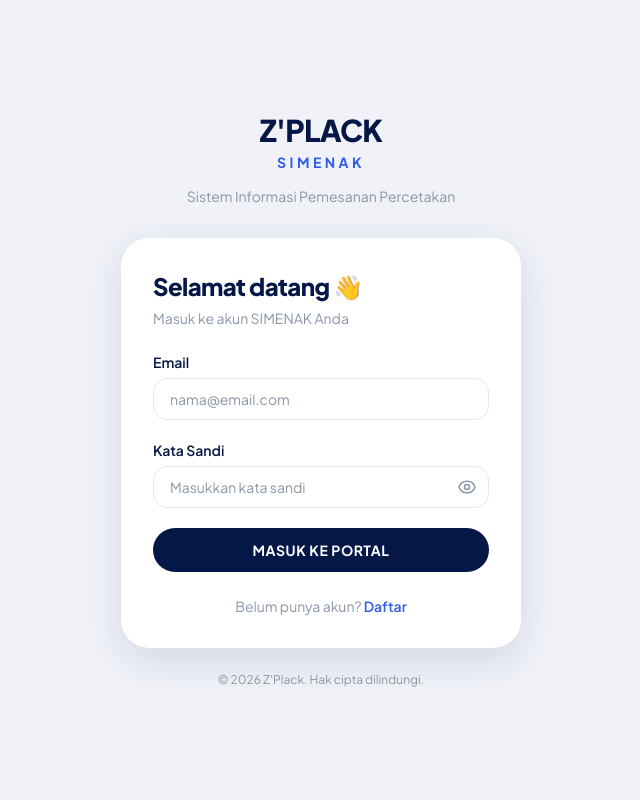
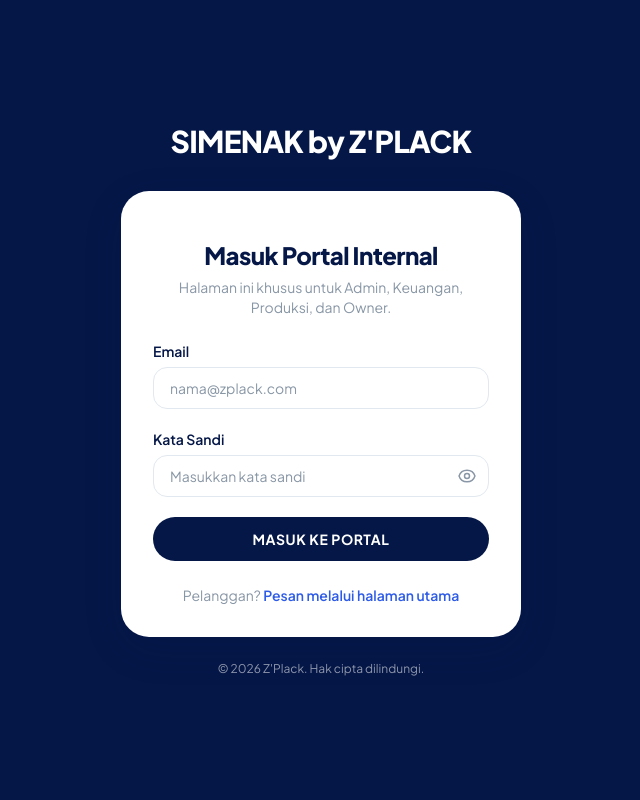
Before and after one commit to destiandira88/SIMENAK, a CodeIgniter 4 app: the page made by app/Views/auth/login.php in a window 1280 px wide. Shown: the whole page, without its empty margins (319-959 px from the left). Run offline with PHP 8.4 and a stand-in for CodeIgniter, Linux system fonts and the light colour scheme; the template is opened without the code that fills it, so the values that code supplies are empty; some libraries are stand-ins or nearby versions.

Commit message:
feat: pisahkan login internal ke halaman /login dan tombol daftar di landing.
Pelanggan tetap masuk lewat modal landing; admin/keuangan/produksi/owner memakai portal login terpisah dengan redirect dashboard per role.

Co-authored-by: Cursor <cursoragent@cursor.com>

```diff
--- a/app/Config/Routes.php
+++ b/app/Config/Routes.php
@@ -11,6 +11,7 @@ use CodeIgniter\Router\RouteCollection;
 $routes->get('/', 'LandingController::index');
 
 $routes->get('login', 'AuthController::login');
+$routes->get('portal', 'AuthController::login');
 $routes->post('login', 'AuthController::loginProcess');
 $routes->post('login-ajax', 'AuthController::loginAjax');
 $routes->get('register', 'AuthController::register');
@@ -25,6 +26,11 @@ $routes->get('tracking/(:segment)', 'TrackingController::show/$1');
 $routes->group('', ['filter' => 'auth'], static function ($routes) {
 
     $routes->get('dashboard', 'DashboardController::index');
+    $routes->get('admin/dashboard', 'DashboardController::index');
+    $routes->get('keuangan/dashboard', 'DashboardController::index');
+    $routes->get('produksi/dashboard', 'DashboardController::index');
+    $routes->get('owner/dashboard', 'DashboardController::index');
+    $routes->get('pelanggan/dashboard', 'DashboardController::index');
     $routes->post('logout', 'AuthController::logout');
     $routes->get('notifikasi', 'DashboardController::notifikasi');
     $routes->get('notifikasi/list', 'NotificationController::list');
--- a/app/Views/auth/login.php
+++ b/app/Views/auth/login.php
@@ -1,16 +1,34 @@
 <?= $this->extend('layouts/auth') ?>
 
-<?= $this->section('title') ?>Masuk<?= $this->endSection() ?>
+<?= $this->section('title') ?>Portal Internal<?= $this->endSection() ?>
+
+<?= $this->section('styles') ?>
+<style>
+    body {
+        background: var(--navy);
+    }
+
+    body .text-center.mb-8 a span {
+        color: #fff !important;
+    }
+
+    body .text-center.text-xs.mt-6 {
+        color: rgba(255, 255, 255, 0.55) !important;
+    }
+</style>
+<?= $this->endSection() ?>
 
 <?= $this->section('content') ?>
 
 <div class="mb-6">
-    <h1 class="text-2xl font-extrabold tracking-tight" style="color:var(--navy);">
-        Selamat datang 👋
-    </h1>
-    <p class="mt-1.5 text-sm" style="color:var(--text-muted);">
-        Masuk ke akun SIMENAK Anda
-    </p>
+    <center>
+        <h1 class="mt-4 text-2xl font-extrabold tracking-tight" style="color:var(--navy);">
+            Masuk Portal Internal
+        </h1>
+        <p class="mt-1.5 text-sm" style="color:var(--text-muted);">
+            Halaman ini khusus untuk Admin, Keuangan, Produksi, dan Owner.
+        </p>
+        <center>
 </div>
 
 <form action="<?= site_url('login') ?>" method="post" class="space-y-5">
@@ -27,9 +45,8 @@
             value="<?= esc(old('email')) ?>"
             required
             autocomplete="email"
-            placeholder="nama@email.com"
-            class="input-field w-full px-4 py-2.5 text-sm text-[#051747] placeholder:text-[#8896A5]"
-        >
+            placeholder="nama@zplack.com"
+            class="input-field w-full px-4 py-2.5 text-sm text-[#051747] placeholder:text-[#8896A5]">
     </div>
 
     <div>
@@ -44,20 +61,18 @@
                 required
                 autocomplete="current-password"
                 placeholder="Masukkan kata sandi"
-                class="input-field w-full px-4 py-2.5 pr-11 text-sm text-[#051747] placeholder:text-[#8896A5]"
-            >
+                class="input-field w-full px-4 py-2.5 pr-11 text-sm text-[#051747] placeholder:text-[#8896A5]">
             <button
                 type="button"
                 id="togglePassword"
                 class="absolute inset-y-0 right-0 flex items-center px-3 text-[#8896A5] hover:text-[#2E5CE6] transition-colors"
-                aria-label="Tampilkan kata sandi"
-            >
+                aria-label="Tampilkan kata sandi">
                 <svg id="iconEye" class="w-5 h-5" fill="none" stroke="currentColor" viewBox="0 0 24 24" stroke-width="1.75">
-                    <path stroke-linecap="round" stroke-linejoin="round" d="M15 12a3 3 0 11-6 0 3 3 0 016 0z"/>
-                    <path stroke-linecap="round" stroke-linejoin="round" d="M2.458 12C3.732 7.943 7.523 5 12 5c4.478 0 8.268 2.943 9.542 7-1.274 4.057-5.064 7-9.542 7-4.477 0-8.268-2.943-9.542-7z"/>
+                    <path stroke-linecap="round" stroke-linejoin="round" d="M15 12a3 3 0 11-6 0 3 3 0 016 0z" />
+                    <path stroke-linecap="round" stroke-linejoin="round" d="M2.458 12C3.732 7.943 7.523 5 12 5c4.478 0 8.268 2.943 9.542 7-1.274 4.057-5.064 7-9.542 7-4.477 0-8.268-2.943-9.542-7z" />
                 </svg>
                 <svg id="iconEyeOff" class="w-5 h-5 hidden" fill="none" stroke="currentColor" viewBox="0 0 24 24" stroke-width="1.75">
-                    <path stroke-linecap="round" stroke-linejoin="round" d="M13.875 18.825A10.05 10.05 0 0112 19c-4.478 0-8.268-2.943-9.543-7a9.97 9.97 0 011.563-3.029m5.858 3.03a3 3 0 114.243 4.243M9.878 9.878l4.242 4.242M9.88 9.88l-3.29-3.29m7.532 7.532l3.29 3.29M3 3l3.59 3.59m0 0A9.953 9.953 0 0112 5c4.478 0 8.268 2.943 9.543 7a10.025 10.025 0 01-4.132 5.411m0 0L21 21"/>
+                    <path stroke-linecap="round" stroke-linejoin="round" d="M13.875 18.825A10.05 10.05 0 0112 19c-4.478 0-8.268-2.943-9.543-7a9.97 9.97 0 011.563-3.029m5.858 3.03a3 3 0 114.243 4.243M9.878 9.878l4.242 4.242M9.88 9.88l-3.29-3.29m7.532 7.532l3.29 3.29M3 3l3.59 3.59m0 0A9.953 9.953 0 0112 5c4.478 0 8.268 2.943 9.543 7a10.025 10.025 0 01-4.132 5.411m0 0L21 21" />
                 </svg>
             </button>
         </div>
@@ -65,32 +80,32 @@
 
     <button
         type="submit"
-        class="btn-primary w-full py-3 text-white text-sm mt-2"
-    >
+        class="btn-primary w-full py-3 text-white text-sm mt-2">
         Masuk ke Portal
     </button>
 </form>
 
 <p class="text-center text-sm mt-6" style="color:var(--text-muted);">
-    Belum punya akun?
-    <a href="<?= site_url('register') ?>" class="font-semibold hover:underline" style="color:var(--blue-accent);">
-        Daftar
+    Pelanggan?
+    <a href="<?= site_url('/') ?>" class="font-semibold hover:underline" style="color:var(--blue-accent);">
+        Pesan melalui halaman utama
     </a>
 </p>
+
 
 <?= $this->endSection() ?>
 
 <?= $this->section('scripts') ?>
 <script>
-    (function () {
+    (function() {
         const passwordInput = document.getElementById('password');
-        const toggleBtn     = document.getElementById('togglePassword');
-        const iconEye       = document.getElementById('iconEye');
-        const iconEyeOff    = document.getElementById('iconEyeOff');
+        const toggleBtn = document.getElementById('togglePassword');
+        const iconEye = document.getElementById('iconEye');
+        const iconEyeOff = document.getElementById('iconEyeOff');
 
         if (!passwordInput || !toggleBtn) return;
 
-        toggleBtn.addEventListener('click', function () {
+        toggleBtn.addEventListener('click', function() {
             const isHidden = passwordInput.type === 'password';
             passwordInput.type = isHidden ? 'text' : 'password';
             iconEye.classList.toggle('hidden', isHidden);
--- a/app/Views/layouts/auth.php
+++ b/app/Views/layouts/auth.php
@@ -1,5 +1,6 @@
 <!DOCTYPE html>
 <html lang="id">
+
 <head>
     <meta charset="UTF-8">
     <meta name="viewport" content="width=device-width, initial-scale=1.0">
@@ -10,21 +11,21 @@
     <script src="https://cdn.tailwindcss.com"></script>
     <style>
         :root {
-            --navy:        #051747;
-            --navy-mid:    #0a2860;
+            --navy: #051747;
+            --navy-mid: #0a2860;
             --blue-accent: #2E5CE6;
-            --bg-page:     #F0F2F8;
-            --bg-white:    #FFFFFF;
-            --text-body:   #4A5568;
-            --text-muted:  #8896A5;
-            --border:      #E2E8F0;
-            --radius-sm:   8px;
-            --radius-md:   14px;
-            --radius-lg:   20px;
-            --radius-xl:   28px;
-            --shadow-sm:   0 1px 3px rgba(5,23,71,.06);
-            --shadow-md:   0 4px 16px rgba(5,23,71,.08);
-            --shadow-lg:   0 12px 40px rgba(5,23,71,.12);
+            --bg-page: #F0F2F8;
+            --bg-white: #FFFFFF;
+            --text-body: #4A5568;
+            --text-muted: #8896A5;
+            --border: #E2E8F0;
+            --radius-sm: 8px;
+            --radius-md: 14px;
+            --radius-lg: 20px;
+            --radius-xl: 28px;
+            --shadow-sm: 0 1px 3px rgba(5, 23, 71, .06);
+            --shadow-md: 0 4px 16px rgba(5, 23, 71, .08);
+            --shadow-lg: 0 12px 40px rgba(5, 23, 71, .12);
         }
 
         body {
@@ -67,6 +68,7 @@
     </style>
     <?= $this->renderSection('styles') ?>
 </head>
+
 <body class="min-h-screen flex items-center justify-center px-4 py-8">
 
     <div class="w-full max-w-[400px]">
@@ -74,12 +76,8 @@
         <!-- Logo -->
         <div class="text-center mb-8">
             <a href="<?= site_url('/') ?>" class="inline-block">
-                <span class="block text-3xl font-extrabold tracking-tight" style="color:var(--navy);">Z'PLACK</span>
-                <span class="block text-sm font-bold tracking-[0.25em] mt-1" style="color:var(--blue-accent);">SIMENAK</span>
+                <span class="block text-3xl font-extrabold tracking-tight" style="color:var(--navy);">SIMENAK by Z'PLACK</span>
             </a>
-            <p class="mt-3 text-sm" style="color:var(--text-muted);">
-                Sistem Informasi Pemesanan Percetakan
-            </p>
         </div>
 
         <!-- Auth Card -->
@@ -96,4 +94,5 @@
     <?= view('partials/flash_toast') ?>
     <?= $this->renderSection('scripts') ?>
 </body>
+
 </html>
```
Also changed, not shown: app/Controllers/AuthController.php (+45 -9 lines), app/Filters/AuthFilter.php (+68 -1 lines), app/Views/layouts/landing.php (+10 -2 lines).
